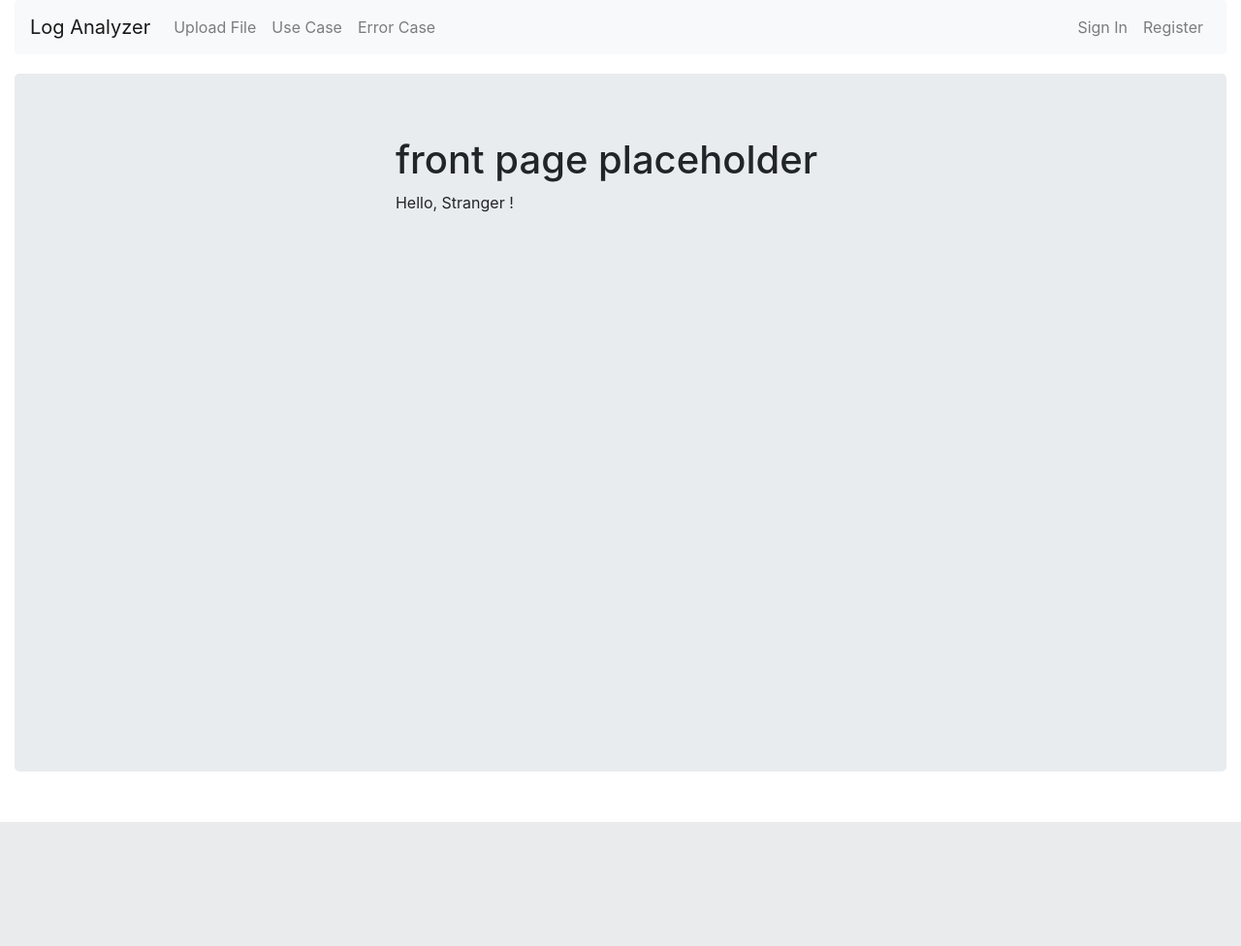
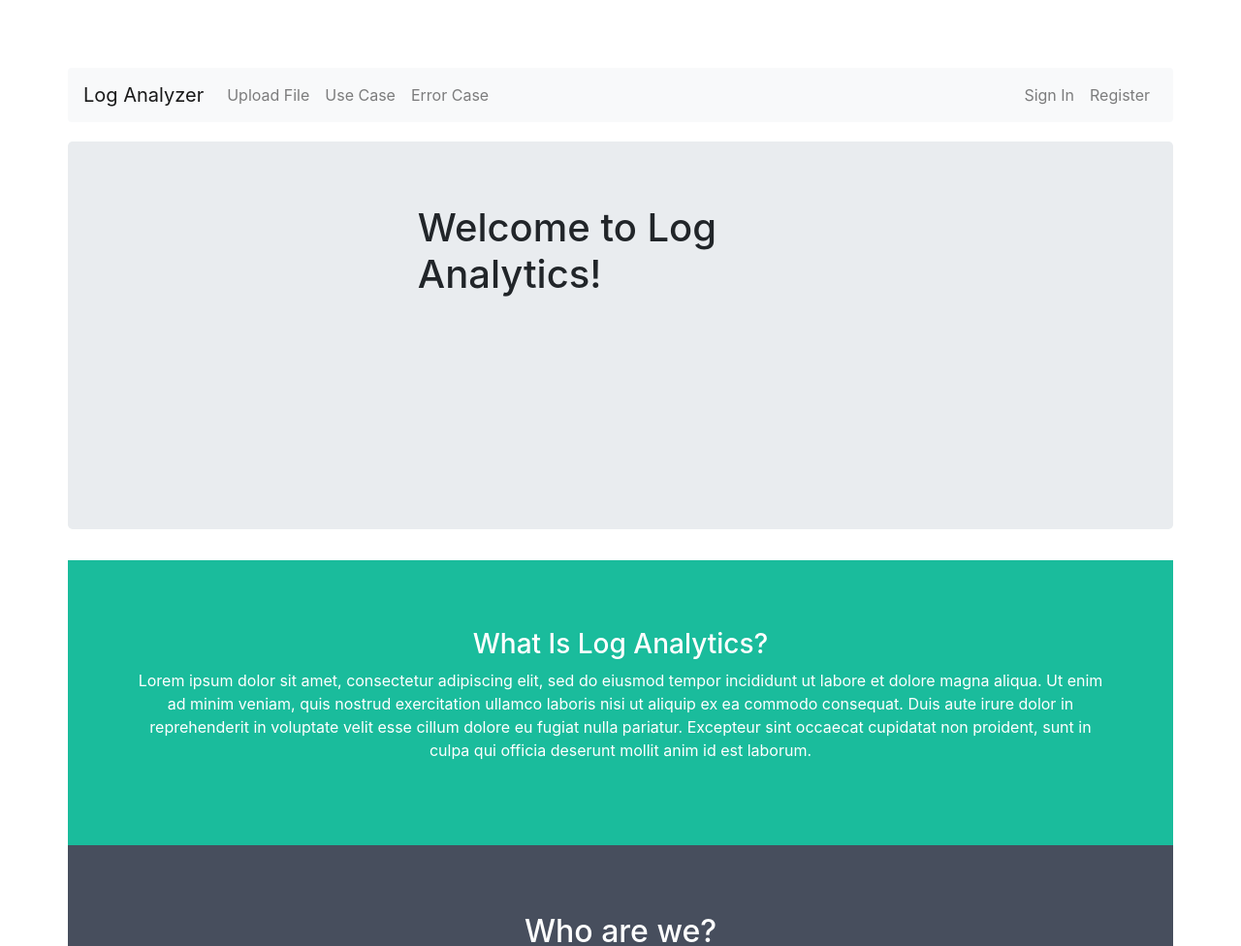
Before and after one commit to EeYiengZheng/LogAnalyzer, a Flask app: page / in a window 1280 px wide. Shown: the top 976 px of the page at 97% size. Before the commit the page ends 848 px from the top, so only its background shows below. Run offline with Flask 2, Linux system fonts and the light colour scheme; some libraries are stand-ins or nearby versions.

Commit message:
Index changes

```diff
--- a/flaskfrontend/app/templates/base.html
+++ b/flaskfrontend/app/templates/base.html
@@ -1,11 +1,17 @@
 <html>
 <head>
+
     <meta name="google-signin-client_id"
           content="379298888253-g273kjmmvubafqedvlep73pcefsnee7i.apps.googleusercontent.com">
     <link rel="stylesheet" href="https://maxcdn.bootstrapcdn.com/bootstrap/4.0.0-beta.2/css/bootstrap.min.css"
           integrity="sha384-PsH8R72JQ3SOdhVi3uxftmaW6Vc51MKb0q5P2rRUpPvrszuE4W1povHYgTpBfshb" crossorigin="anonymous">
     <link rel="shortcut icon" href="{{ url_for('static', filename='img/favicon.ico') }}" type="image/x-icon">
     <link rel="icon" href="{{ url_for('static', filename='img/favicon.ico') }}" type="image/x-icon">
+
+    <!-- Add icon library -->
+    <link rel="stylesheet" href="https://cdnjs.cloudflare.com/ajax/libs/font-awesome/4.7.0/css/font-awesome.min.css">
+
+
     {% if title %}
         <title>{{ title }} - Log Analyzer</title>
     {% else %}
@@ -22,7 +28,7 @@
         }
 
         .jumbotron {
-            height: 90vh;
+            height: 50vh;
         }
 
         /* Full-width inputs */
@@ -142,7 +148,15 @@
 
         </div>
     </main>
+    <div>
+    {%  block new %}
+
+    {% endblock %}
+    </div>
 </div>
+
+
+
 
 <script src="https://code.jquery.com/jquery-3.2.1.slim.min.js"
         integrity="sha384-KJ3o2DKtIkvYIK3UENzmM7KCkRr/rE9/Qpg6aAZGJwFDMVNA/GpGFF93hXpG5KkN"
--- a/flaskfrontend/app/templates/index.html
+++ b/flaskfrontend/app/templates/index.html
@@ -9,11 +9,159 @@
     <input type="submit">
 </form>
 #}
-    <h1>front page placeholder</h1>
-    Hello,
+    <style>
+    .container-fluid{ padding-top: 50px}
+    </style>
+
     {% if current_user.is_authenticated %}
-        {{ current_user.email }}
+        <h1>Hello, {{ current_user.email }} </h1>
     {% else %}
-        Stranger
-    {% endif %}!
+        <h1>
+        Welcome to Log Analytics!
+        </h1>
+    {% endif %}
+
 {% endblock %}
+
+{% block new %}
+
+    <style>
+.fa {
+    padding: 20px;
+    font-size: 30px;
+    width: 70px;
+    text-align: center;
+    text-decoration: none;
+    border-radius: 30%;
+    margin: 15px;
+}
+
+.fa-facebook {
+
+    background: #3B5998;
+    color: white;
+}
+
+.fa-facebook:hover {
+
+    background: white;
+    color: #3B5998;
+}
+
+.fa-twitter {
+    background: #55ACEE;
+    color: white;
+}
+
+.fa-twitter:hover {
+    background: white;
+    color: #55ACEE;
+}
+
+.fa-linkedin {
+    background: #007bb5;
+    color: white;
+}
+
+.fa-linkedin:hover {
+    background: white;
+    color: #007bb5;
+}
+
+.fa-google {
+    background: #dd4b39;
+    color: white;
+}
+
+.fa-google:hover {
+    background: white;
+    color: #dd4b39;
+}
+
+.fa-instagram {
+    background: #125688;
+    color: white;
+}
+.fa-instagram:hover {
+    background: white;
+    color: #125688;
+}
+
+</style>
+
+<head>
+  <style>
+      .bg-1 {
+        background-color: #1abc9c; /* Green */
+        color: #ffffff;
+      }
+      .bg-2 {
+          background-color: #474e5d; /* Dark Blue */
+          color: #ffffff;
+      }
+      .bg-3 {
+          background-color: #0C090A; /* Dark Blue */
+          color: #ffffff;
+      }
+      .container-fluid {
+          padding: 70px
+      }
+  </style>
+</head>
+
+    <body>
+    <div class="container-fluid bg-1 text-center">
+        <h3>What Is Log Analytics?</h3>
+        <p>
+        Lorem ipsum dolor sit amet, consectetur adipiscing elit, sed do eiusmod tempor incididunt ut labore et dolore
+        magna aliqua. Ut enim ad minim veniam, quis nostrud exercitation ullamco laboris nisi ut aliquip ex ea commodo
+        consequat. Duis aute irure dolor in reprehenderit in voluptate velit esse cillum dolore eu fugiat nulla pariatur.
+        Excepteur sint occaecat cupidatat non proident, sunt in culpa qui officia deserunt mollit anim id est laborum.
+        </p>
+    </div>
+
+<div class="container-fluid bg-2 text-center">
+    <h2>Who are we?</h2>
+    <br><br>
+    <div class="row">
+    <div class="col-sm-3">
+        <p>Ee Zheng</p>
+        <img src="http://abacusdesign.co.uk/site/wp-content/themes/abacusdesign/images/profile.jpg" alt="Image">
+        <br><br>
+        <p>Hi this is Ee! Lorem ipsum dolor sit amet, consectetur adipiscing elit, sed do eiusmod tempor incididunt ut
+            labore et doloremagna aliqua.</p>
+    </div>
+    <div class="col-sm-3">
+      <p>William Vagharfard</p>
+      <img src="http://abacusdesign.co.uk/site/wp-content/themes/abacusdesign/images/profile.jpg" alt="Image">
+        <br><br>
+        <p>Hi this is William! Lorem ipsum dolor sit amet, consectetur adipiscing elit, sed do eiusmod tempor incididunt ut
+            labore et doloremagna aliqua.</p>
+    </div>
+    <div class="col-sm-3">
+      <p>Raymond Hong</p>
+      <img src="http://abacusdesign.co.uk/site/wp-content/themes/abacusdesign/images/profile.jpg" alt="Image">
+        <br><br>
+        <p>Hi this is Raymond! Lorem ipsum dolor sit amet, consectetur adipiscing elit, sed do eiusmod tempor incididunt ut
+            labore et doloremagna aliqua.</p>
+    </div>
+    <div class="col-sm-3">
+      <p>Ze Martinho</p>
+      <img src="http://abacusdesign.co.uk/site/wp-content/themes/abacusdesign/images/profile.jpg" alt="Image">
+        <br><br>
+        <p>Hi this is Ze! Lorem ipsum dolor sit amet, consectetur adipiscing elit, sed do eiusmod tempor incididunt ut
+            labore et doloremagna aliqua.</p>
+    </div>
+  </div>
+</div>
+    <div class="container-fluid bg-3 text-center">
+        <h3>Contact Us</h3>
+        <a href="#" class="fa fa-facebook"></a>
+        <a href="#" class="fa fa-twitter"></a>
+        <a href="#" class="fa fa-instagram"></a>
+        <a href="#" class="fa fa-linkedin"></a>
+        <a href="#" class="fa fa-google"></a>
+</div>
+</body>
+
+{% endblock %}
```
